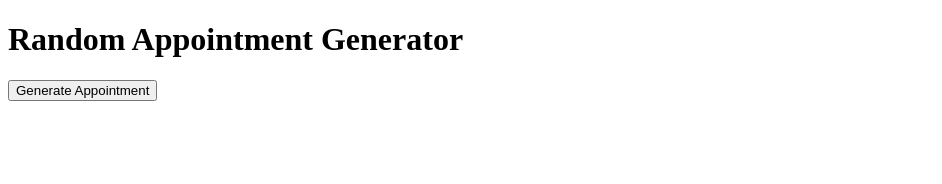
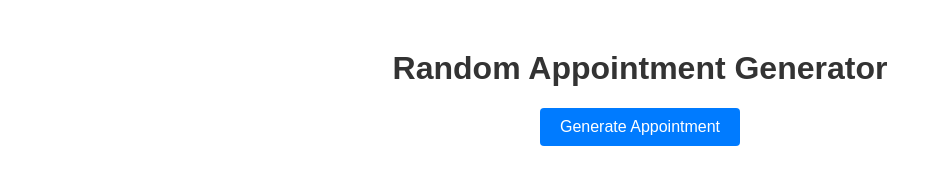
Before and after one commit to davidnymanmusic/appointment, a plain HTML site: page index.html in a window 1280 px wide. Shown: the whole page, without its empty margins (0-942 px from the left). Drawn offline with Linux system fonts and the light colour scheme.

Commit message:
Update index.html

```diff
--- a/index.html
+++ b/index.html
@@ -5,6 +5,30 @@
   <meta name="viewport" content="width=device-width, initial-scale=1.0">
   <title>Random Appointment Generator</title>
 </head>
+ <style>
+    body {
+      font-family: 'math', sans-serif;
+      text-align: center;
+      margin-top: 50px;
+    }
+    h1 {
+      color: #333;
+    }
+    button {
+      padding: 10px 20px;
+      background-color: #007bff;
+      color: #fff;
+      border: none;
+      border-radius: 4px;
+      cursor: pointer;
+      font-size: 16px;
+      margin-bottom: 20px;
+    }
+    p {
+      font-size: 18px;
+      color: #555;
+    }
+  </style>
 <body>
   <h1>Random Appointment Generator</h1>
   <button id="generateButton">Generate Appointment</button>
```
